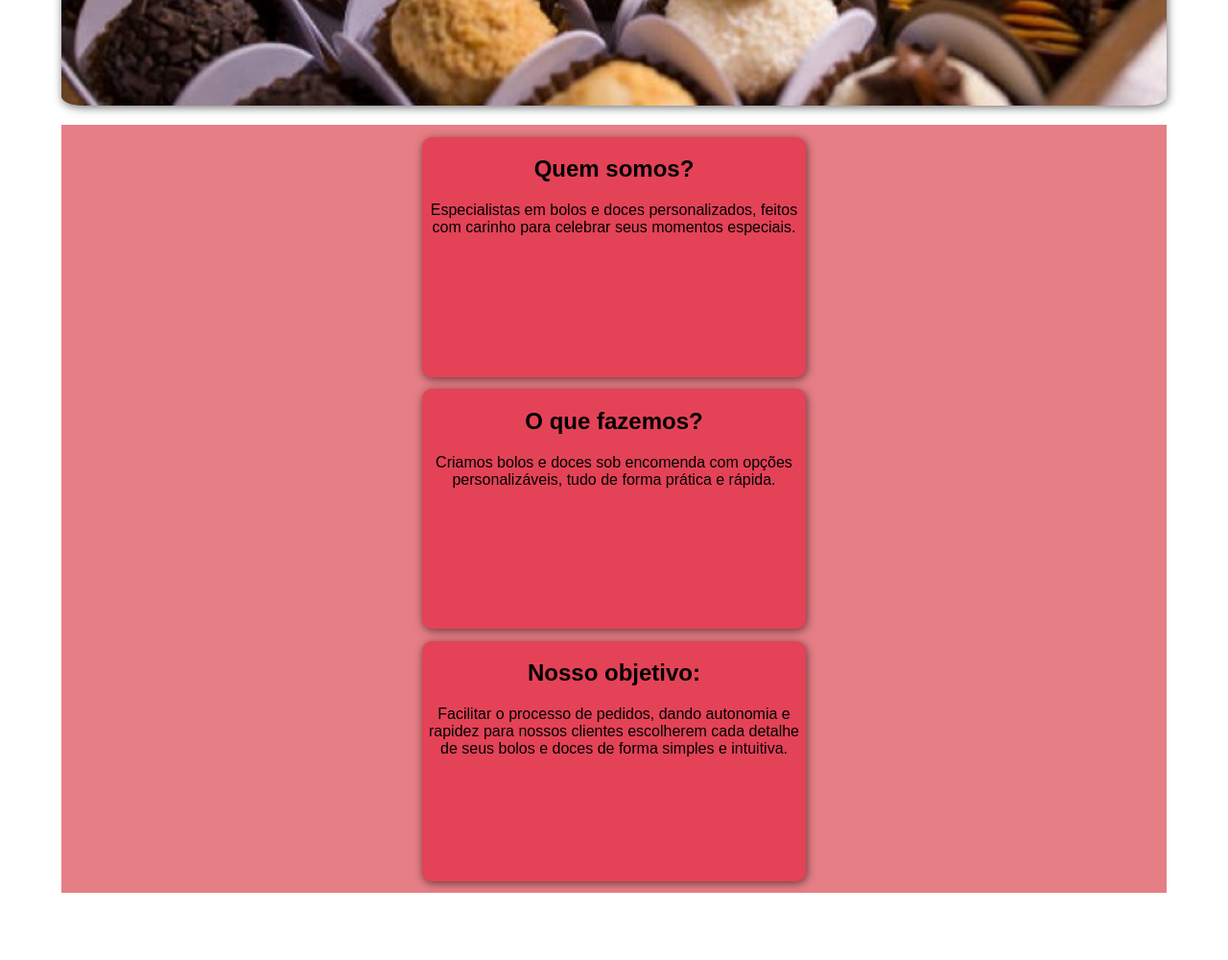
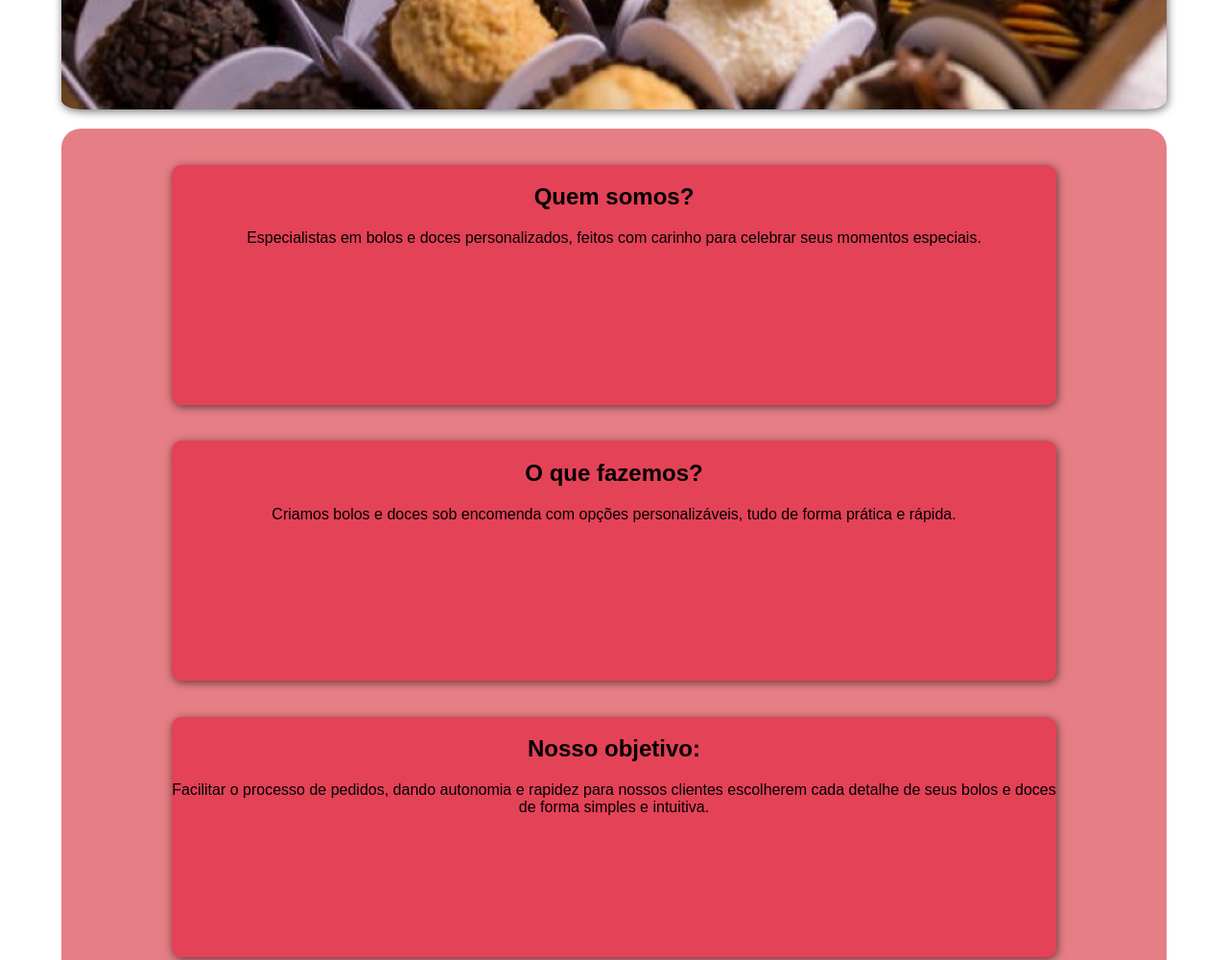
Before and after one commit to pedroguedes9/projeto-confeitaria, a plain HTML site: page index.html in a window 1280 px wide. Shown: the part 1180-2180 px from the top of the page at 96% size. Before the commit the page ends 2110 px from the top, so only its background shows below. Drawn offline with Linux system fonts and the light colour scheme; a web font is replaced by a local one.

Commit message:
Update styles.css

```diff
--- a/styles/styles.css
+++ b/styles/styles.css
@@ -20,11 +20,12 @@ body {
     background-color: var(--cor1);
     text-shadow: 0px 0px 2px rgb(0, 0, 0);
     margin-bottom: 15px;
+    padding: 5px;
 }
 #titulo-header {
     color: var(--cor3);
     text-align: center;
-    font-size: 1.8em;
+    font-size: 1.6em;
     margin: auto;
     padding: 0;
     font-family: "Aboreto", system-ui;
@@ -100,18 +101,19 @@ div #doces {
     margin-top: 10px;
 }
 article {
-    background-color: #E67E85;
+    background-color: var(--cor1);
     width: 90%;
-    height: 100vh;
+    height: 900px;
     margin: auto;
     display: flex;
     flex-flow: column nowrap;
     align-items: center;
     justify-content: space-evenly;
+    border-radius: 20px;
 }
 article .cards {
     background-color: var(--cor2);
-    width: 400px;
+    width: 80%;
     height: 250px;
     border-radius: 10px;
     box-shadow: 1px 2px 10px rgba(0, 0, 0, 0.568);
```
